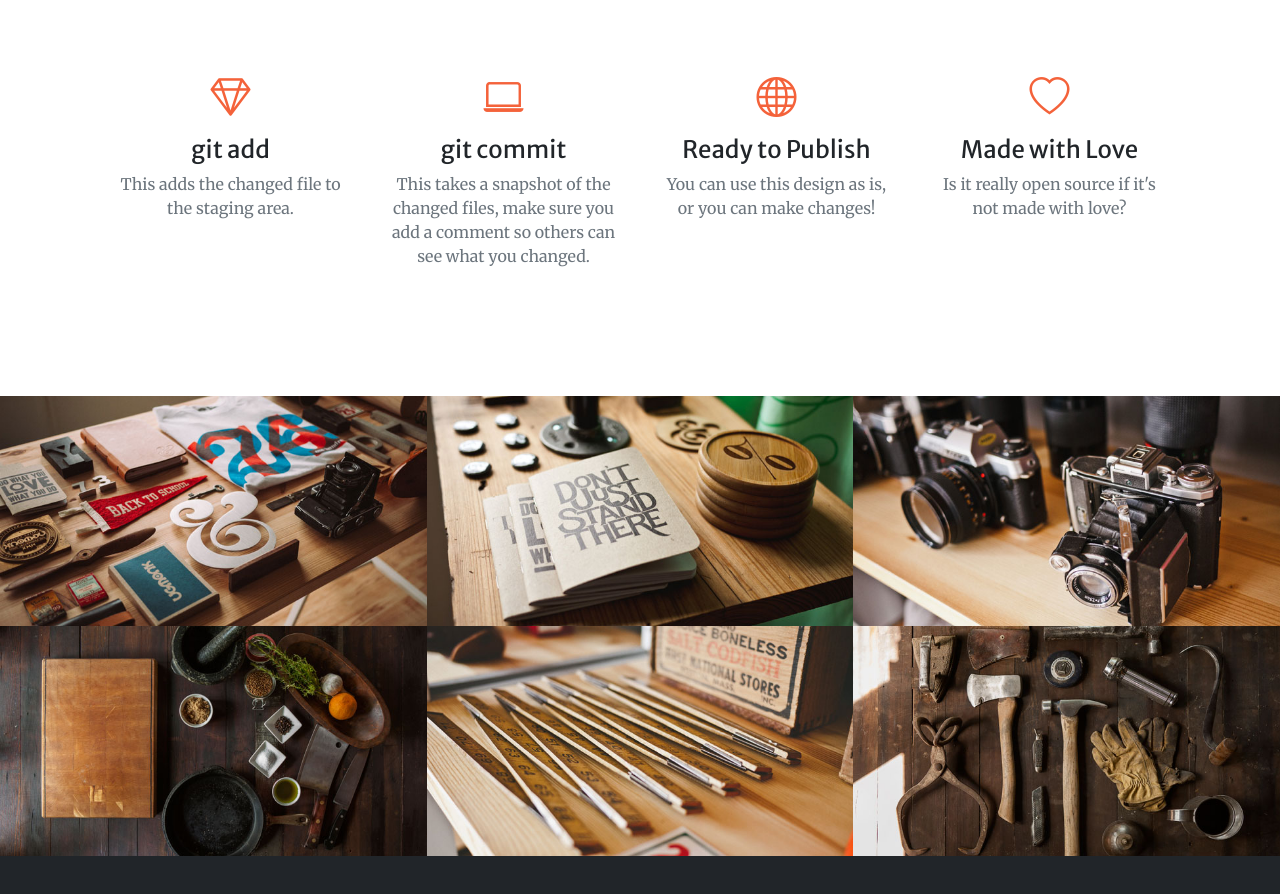
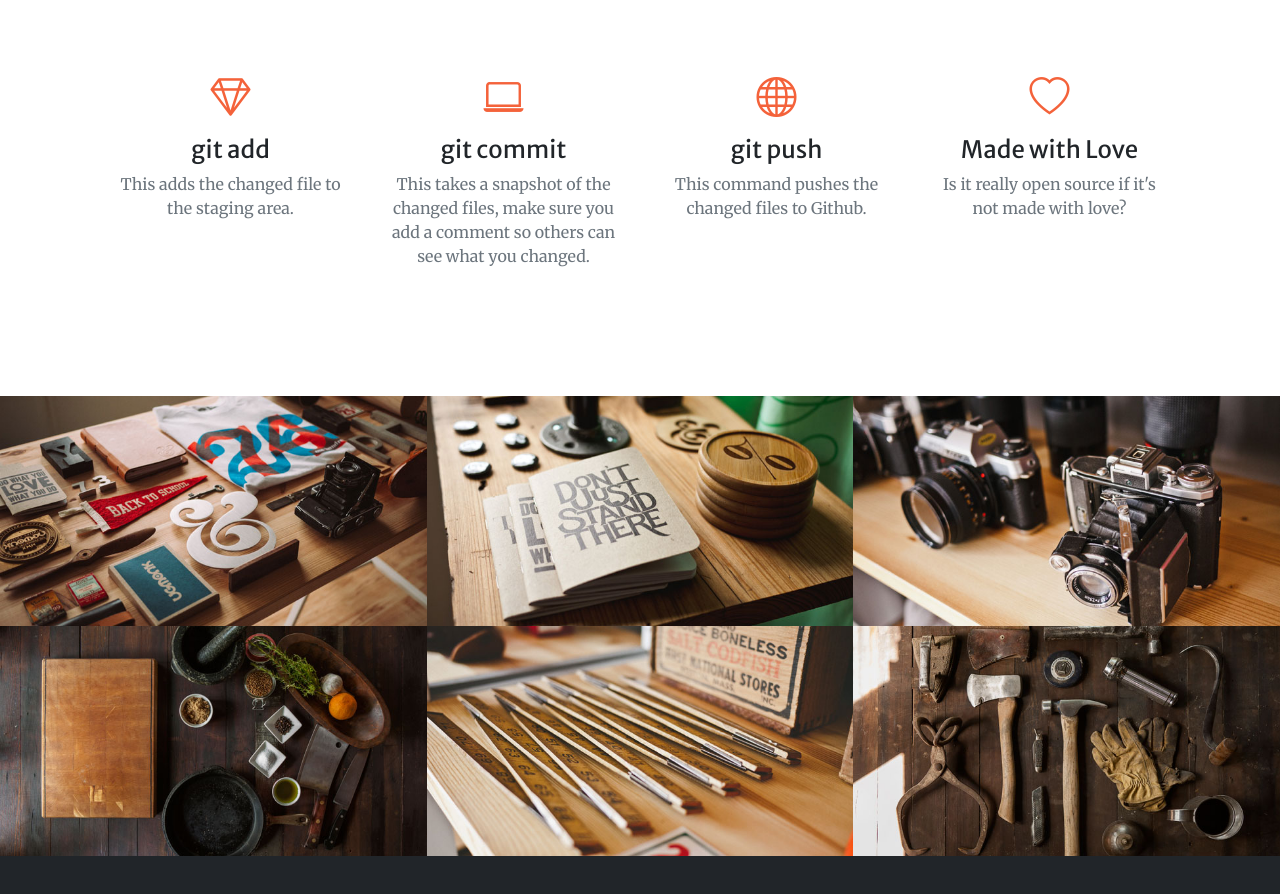
Before and after one commit to Terenze/my-first-repository, a plain HTML site: page index.html in a window 1280 px wide. Shown: the part 1500-2394 px from the top of the page. Drawn offline with nearby package versions, Linux system fonts and the light colour scheme; some packages are replaced by stand-ins of ours; a script that the page names is missing.

Commit message:
made some text changes

```diff
--- a/index.html
+++ b/index.html
@@ -85,8 +85,8 @@
                     <div class="col-lg-3 col-md-6 text-center">
                         <div class="mt-5">
                             <div class="mb-2"><i class="bi-globe fs-1 text-primary"></i></div>
-                            <h3 class="h4 mb-2">Ready to Publish</h3>
-                            <p class="text-muted mb-0">You can use this design as is, or you can make changes!</p>
+                            <h3 class="h4 mb-2">git push</h3>
+                            <p class="text-muted mb-0">This command pushes the changed files to Github.</p>
                         </div>
                     </div>
                     <div class="col-lg-3 col-md-6 text-center">
```
